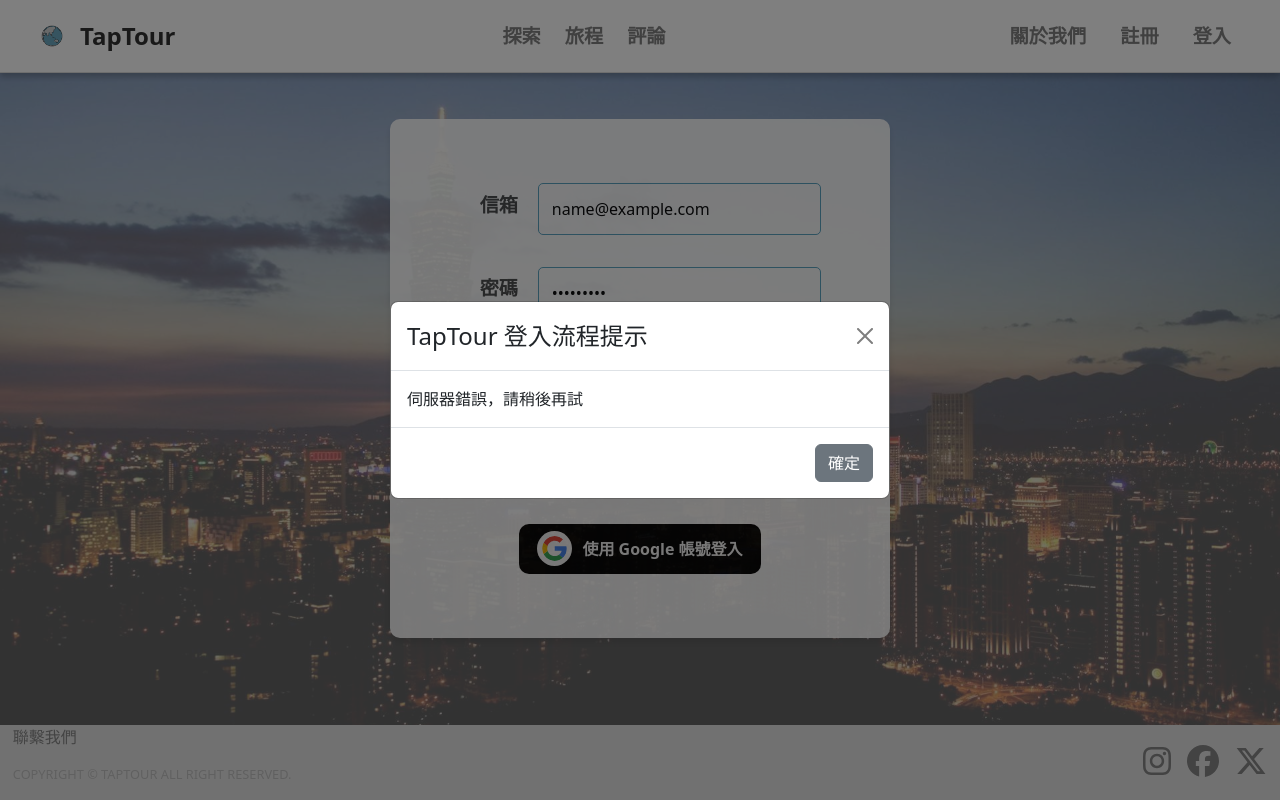
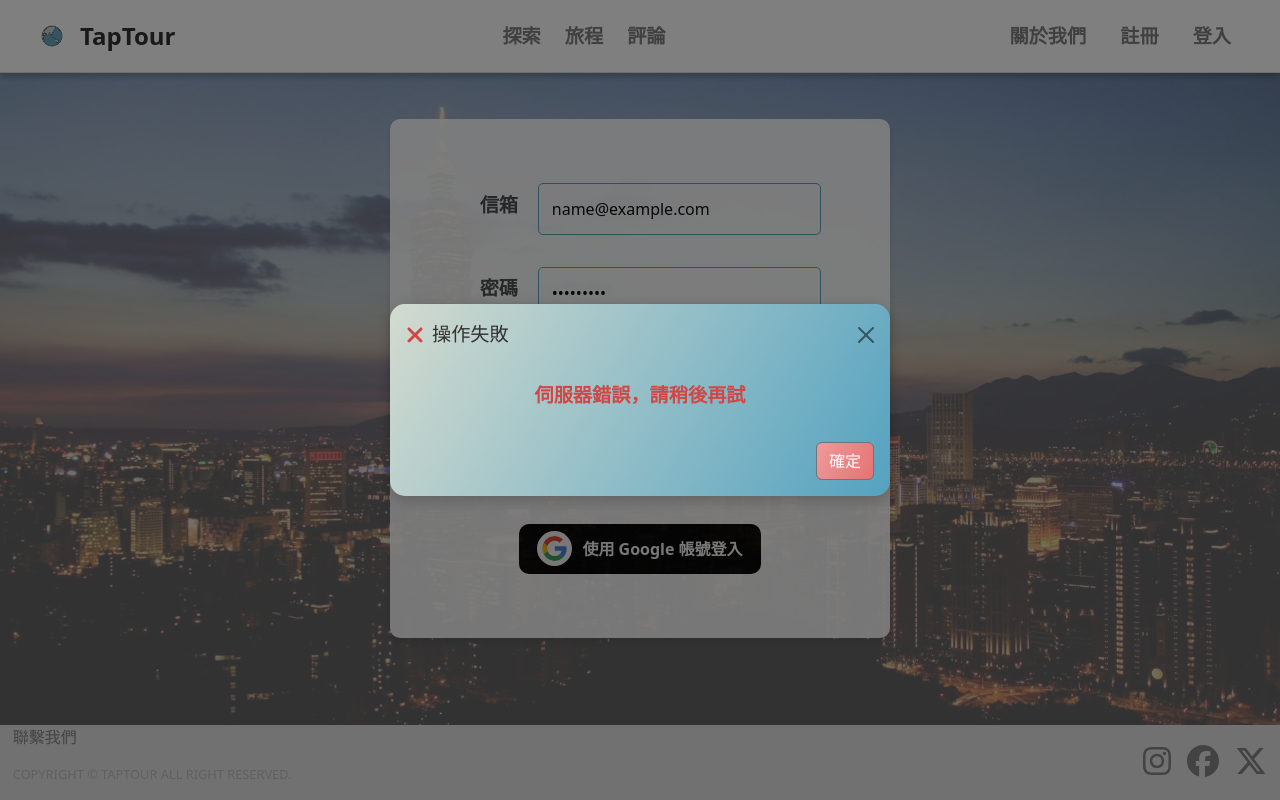
Before and after one commit to brownishgreen/TapTour, a React (Vite) app in the folder frontend/: page /login in a window 1280 px wide. Both pictures are taken after typing "name@example.com", "Sample123" into the empty fields and a click on the button "登入". Built offline with nearby package versions, Linux system fonts and the light colour scheme; no server answers.

Commit message:
feat: Complete login functionality and customize modal styles

```diff
--- a/frontend/package.json
+++ b/frontend/package.json
@@ -15,6 +15,7 @@
     "@fortawesome/free-brands-svg-icons": "^6.7.2",
     "@fortawesome/free-solid-svg-icons": "^6.7.2",
     "@fortawesome/react-fontawesome": "^0.2.2",
+    "axios": "^1.7.9",
     "bootstrap": "^5.3.3",
     "normalize.css": "^8.0.1",
     "react": "^18.3.1",
--- a/frontend/public/assets/css/style.css
+++ b/frontend/public/assets/css/style.css
@@ -305,6 +305,76 @@
   color: #54A2C0;
 }
 
+.custom-modal .modal-content {
+  background: linear-gradient(120deg, #d3dbcf, #54A2C0);
+  color: #333333;
+  border-radius: 15px;
+  box-shadow: 0 4px 15px rgba(0, 0, 0, 0.2);
+  border: none;
+}
+
+/* 成功樣式 */
+.modal-body-success {
+  color: #333333;
+  font-size: 1.2rem;
+  font-weight: 700;
+  text-align: center;
+  padding: 2rem;
+}
+
+/* 錯誤樣式 */
+.modal-body-error {
+  color: #D04745;
+  font-size: 1.2rem;
+  font-weight: 700;
+  text-align: center;
+  padding: 2rem;
+}
+
+/* 自定義 Modal 標題區域 */
+.modal-title-container {
+  display: flex;
+  justify-content: center;
+  align-items: center;
+  gap: 0.5rem;
+  font-size: 1.2rem;
+}
+
+/* 成功與錯誤圖標 */
+.success-icon,
+.error-icon {
+  font-size: 1.5rem;
+}
+
+.success-icon {
+  color: #333333;
+}
+
+.error-icon {
+  color: #D04745;
+}
+
+.custom-modal .modal-header,
+.custom-modal .modal-footer {
+  border: none; /* 移除分隔線 */
+  background: transparent; /* 保持與背景一致 */
+}
+
+/* 按鈕樣式 */
+.modal-btn {
+  background: linear-gradient(120deg, #ef9a9a, #e57373); /* 按鈕漸層 */
+  color: #fff;
+  border: none;
+  border-radius: 8px;
+  padding: 10px 20px;
+  font-size: 16px;
+  cursor: pointer;
+  transition: background 0.3s ease;
+}
+.modal-btn:hover {
+  background: linear-gradient(120deg, #e57373, #ef5350);
+}
+
 .register-page {
   display: flex;
   flex-direction: column;
--- a/frontend/src/components/LoginForm.jsx
+++ b/frontend/src/components/LoginForm.jsx
@@ -1,15 +1,20 @@
 import { useState } from 'react'
 import { Modal, Button } from 'react-bootstrap'
+import axios from 'axios'
+import { FontAwesomeIcon } from '@fortawesome/react-fontawesome'
+import { faCheck, faXmark } from '@fortawesome/free-solid-svg-icons'
 
 const RegisterForm = () => {
   const [email, setEmail] = useState('')
   const [password, setPassword] = useState('')
   const [errorMessage, setErrorMessage] = useState('')
+  const [successMessage, setSuccessMessage] = useState('')
   const [showModal, setShowModal] = useState(false)
 
   const handleSubmit = async (e) => {
     e.preventDefault()
     setErrorMessage('')
+    setShowModal(false)
 
     if (!email || !password) {
       setErrorMessage('請填寫所有欄位')
@@ -17,30 +22,31 @@
       return
     }
     try {
-      const response = await fetch('http://localhost:3000/api/user/signin', {
-        method: 'POST',
-        headers: {
-          'Content-Type': 'application/json',
+      const response = await axios.post(
+        'http://localhost:3000/api/user/signin',
+        {
+          email,
+          password,
         },
-        body: JSON.stringify({ email, password }),
-        credentials: 'include', // 啟用 Cookie 傳輸
-      })
+        { withCredentials: true } // 啟用 Cookie 傳輸
+      )
+      setPassword('') // 清空密碼欄位，增加用戶安全性
 
-      if (!response.ok) {
-        const errorData = await response.json()
-        setErrorMessage(errorData.message || '登入失敗')
-        setShowModal(true)
-        return
+      setSuccessMessage('登入成功！即將跳轉...')
+      setShowModal(true)
+      setTimeout(() => {
+        window.location.href = '/profile'
+      }, 2000) // 2 秒後跳轉個人檔案
+    } catch (err) {
+      if (err.response) {
+        setErrorMessage(err.response.data.message || '帳號或密碼錯誤')
+      } else {
+        setErrorMessage('伺服器錯誤，請稍後再試')
       }
-
-      const data = await response.json()
-      console.log('登入成功', data)
-    } catch (error) {
-      setErrorMessage('伺服器錯誤，請稍後再試')
       setShowModal(true)
-      console.error('錯誤：', error)
     }
   }
+
   return (
     <div className="form-container">
       <form onSubmit={handleSubmit}>
@@ -81,7 +87,7 @@
         </div>
         <div className="form-actions">
           <p className="login-link">
-            尚未註冊帳戶？ <a href="/signup">由此註冊</a>
+            尚未註冊帳戶？ <a href="/register">由此註冊</a>
           </p>
           <div className="divider">
             <span>或</span>
@@ -96,14 +102,41 @@
           </button>
         </div>
       </form>
-      {/* 錯誤訊息彈窗 */}
-      <Modal show={showModal} onHide={() => setShowModal(false)} centered>
+      {/* 登入提示訊息 */}
+      <Modal
+        show={showModal}
+        onHide={() => setShowModal(false)}
+        centered
+        dialogClassName="custom-modal"
+      >
         <Modal.Header closeButton>
-          <Modal.Title>TapTour 登入流程提示</Modal.Title>
+          <Modal.Title>
+            <div className="modal-title-container">
+              {successMessage ? (
+                <>
+                  <FontAwesomeIcon icon={faCheck} className="success-icon" />
+                  <span>操作成功</span>
+                </>
+              ) : (
+                <>
+                  <FontAwesomeIcon icon={faXmark} className="error-icon" />
+                  <span>操作失敗</span>
+                </>
+              )}
+            </div>
+          </Modal.Title>
         </Modal.Header>
-        <Modal.Body>{errorMessage}</Modal.Body>
+        <Modal.Body
+          className={successMessage ? 'modal-body-success' : 'modal-body-error'}
+        >
+          {successMessage || errorMessage}
+        </Modal.Body>
         <Modal.Footer>
-          <Button variant="secondary" onClick={() => setShowModal(false)}>
+          <Button
+            variant="secondary"
+            onClick={() => setShowModal(false)}
+            className="modal-btn"
+          >
             確定
           </Button>
         </Modal.Footer>
@@ -111,5 +144,4 @@
     </div>
   )
 }
-
 export default RegisterForm
--- /dev/null
+++ b/frontend/src/scss/components/_show-modal.scss
@@ -0,0 +1,72 @@
+@use '../abstracts/variables' as *;
+@use '../abstracts/mixins' as *;
+
+.custom-modal .modal-content {
+  background: linear-gradient(120deg, #d3dbcf, $primary-color);
+  color: $gray-dark;
+  border-radius: 15px;
+  box-shadow: 0 4px 15px rgba(0, 0, 0, 0.2);
+  border: none;
+}
+
+/* 成功樣式 */
+.modal-body-success {
+  color: $gray-dark;
+  font-size: $font-size-large;
+  font-weight: $font-weight-bold;
+  text-align: center;
+  padding: $spacing-lg;
+}
+
+/* 錯誤樣式 */
+.modal-body-error {
+  color: $error-color;
+  font-size: $font-size-large;
+  font-weight: $font-weight-bold;
+  text-align: center;
+  padding: $spacing-lg;
+}
+
+/* 自定義 Modal 標題區域 */
+.modal-title-container {
+  @include flex-center();
+  gap: $spacing-sm;
+  font-size: $font-size-large;
+}
+
+/* 成功與錯誤圖標 */
+.success-icon,
+.error-icon {
+  font-size: 1.5rem;
+}
+
+.success-icon {
+  color: $gray-dark;
+}
+
+.error-icon {
+  color: $error-color;
+}
+
+
+.custom-modal .modal-header,
+.custom-modal .modal-footer {
+  border: none; /* 移除分隔線 */
+  background: transparent; /* 保持與背景一致 */
+}
+
+/* 按鈕樣式 */
+.modal-btn {
+  background: linear-gradient(120deg, #ef9a9a, #e57373); /* 按鈕漸層 */
+  color: #fff;
+  border: none;
+  border-radius: 8px;
+  padding: 10px 20px;
+  font-size: 16px;
+  cursor: pointer;
+  transition: background 0.3s ease;
+
+  &:hover {
+    background: linear-gradient(120deg, #e57373, #ef5350);
+  }
+}
--- a/frontend/src/scss/style.scss
+++ b/frontend/src/scss/style.scss
@@ -7,6 +7,7 @@
 @use './components/form-actions';
 @use './components/header';
 @use './components/footer';
+@use './components/show-modal';
 @use './pages/register';
 @use './pages/login';
 @use './pages/homepage';
```
Also changed, not shown: 2 other files (tests, documents, lock files or other folders).
